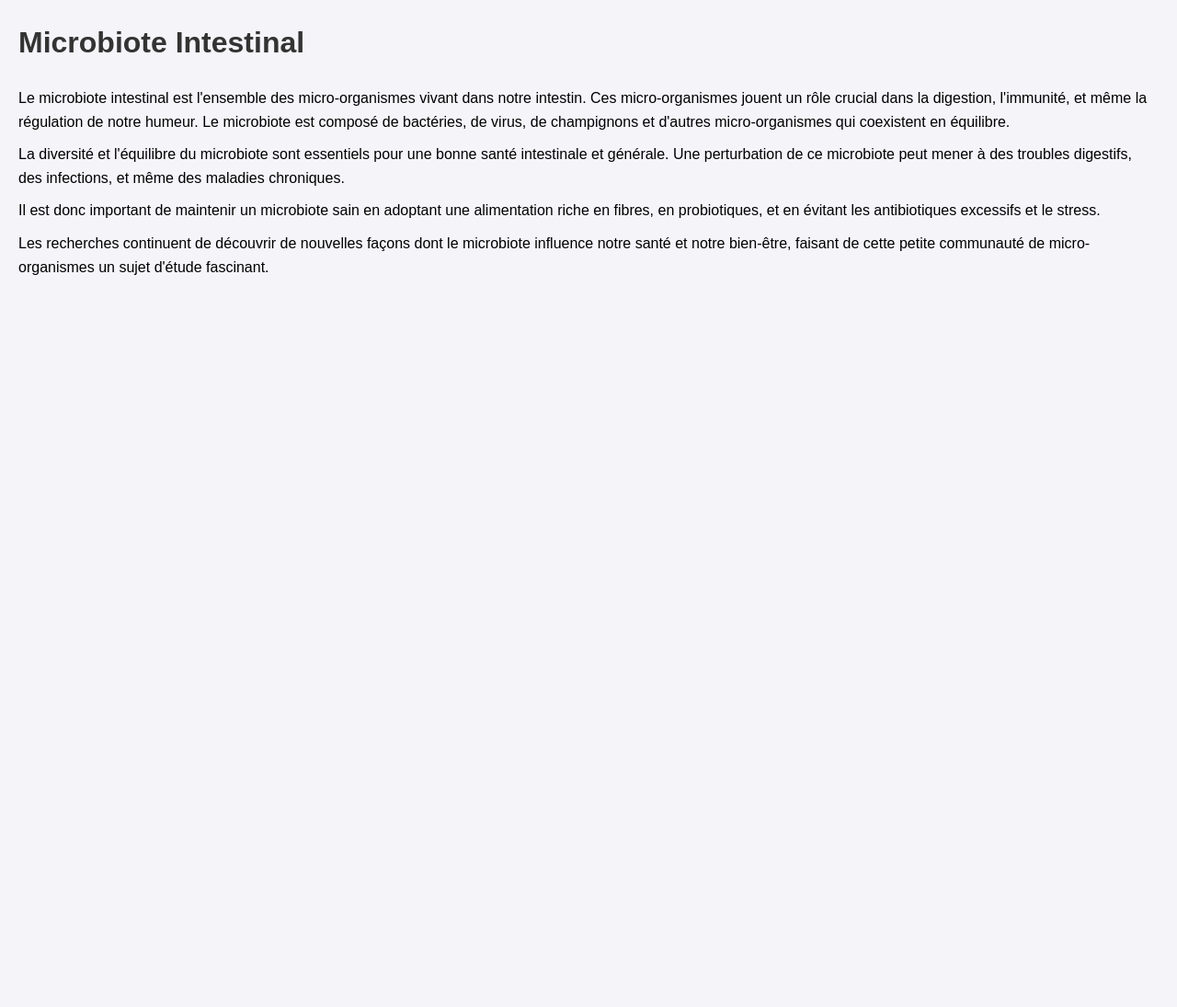
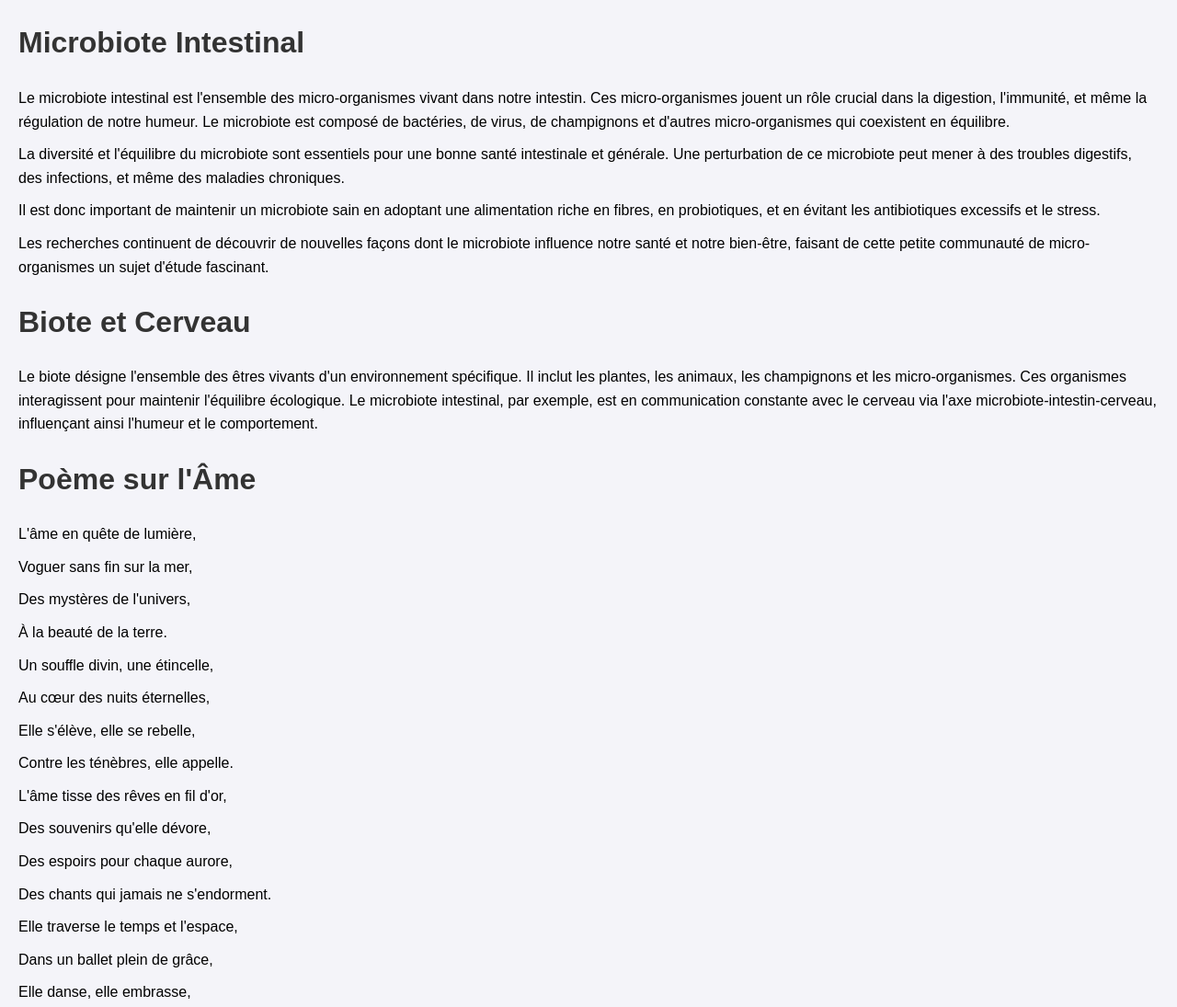
Before and after one commit to nourredine1981/nourredine1981, a website: page index.html in a window 1280 px wide. Shown: the top 1095 px of the page at 92% size. Before the commit the page ends 800 px from the top, so only its background shows below. Drawn offline with Linux system fonts and the light colour scheme.

Commit message:
Update index.html

```diff
--- a/index.html
+++ b/index.html
@@ -24,5 +24,11 @@
     <p>La diversité et l'équilibre du microbiote sont essentiels pour une bonne santé intestinale et générale. Une perturbation de ce microbiote peut mener à des troubles digestifs, des infections, et même des maladies chroniques.</p>
     <p>Il est donc important de maintenir un microbiote sain en adoptant une alimentation riche en fibres, en probiotiques, et en évitant les antibiotiques excessifs et le stress.</p>
     <p>Les recherches continuent de découvrir de nouvelles façons dont le microbiote influence notre santé et notre bien-être, faisant de cette petite communauté de micro-organismes un sujet d'étude fascinant.</p>
+
+
+    <h1>Biote et Cerveau</h1> <p>Le biote désigne l'ensemble des êtres vivants d'un environnement spécifique. Il inclut les plantes, les animaux, les champignons et les micro-organismes. Ces organismes interagissent pour maintenir l'équilibre écologique. Le microbiote intestinal, par exemple, est en communication constante avec le cerveau via l'axe microbiote-intestin-cerveau, influençant ainsi l'humeur et le comportement.
+
+
+        <h1>Poème sur l'Âme</h1> <div class="poem"> <p>L'âme en quête de lumière,</p> <p>Voguer sans fin sur la mer,</p> <p>Des mystères de l'univers,</p> <p>À la beauté de la terre.</p> <p>Un souffle divin, une étincelle,</p> <p>Au cœur des nuits éternelles,</p> <p>Elle s'élève, elle se rebelle,</p> <p>Contre les ténèbres, elle appelle.</p> <p>L'âme tisse des rêves en fil d'or,</p> <p>Des souvenirs qu'elle dévore,</p> <p>Des espoirs pour chaque aurore,</p> <p>Des chants qui jamais ne s'endorment.</p> <p>Elle traverse le temps et l'espace,</p> <p>Dans un ballet plein de grâce,</p> <p>Elle danse, elle embrasse,</p> <p>Chaque moment qu'elle enlace.</p> <p>Âme éternelle et vagabonde,</p> <p>Flottant libre dans les ondes,</p> <p>Elle contemple le monde,</p> <p>Avec une passion profonde.</p> <p>L'âme, un phare dans la nuit,</p> <p>Guide nos pas, éclaire nos vies,</p> <p>Elle nous inspire, elle nous unit,</p> <p>Vers des horizons infinis.</p> </div>
 </body>
 </html>
```
